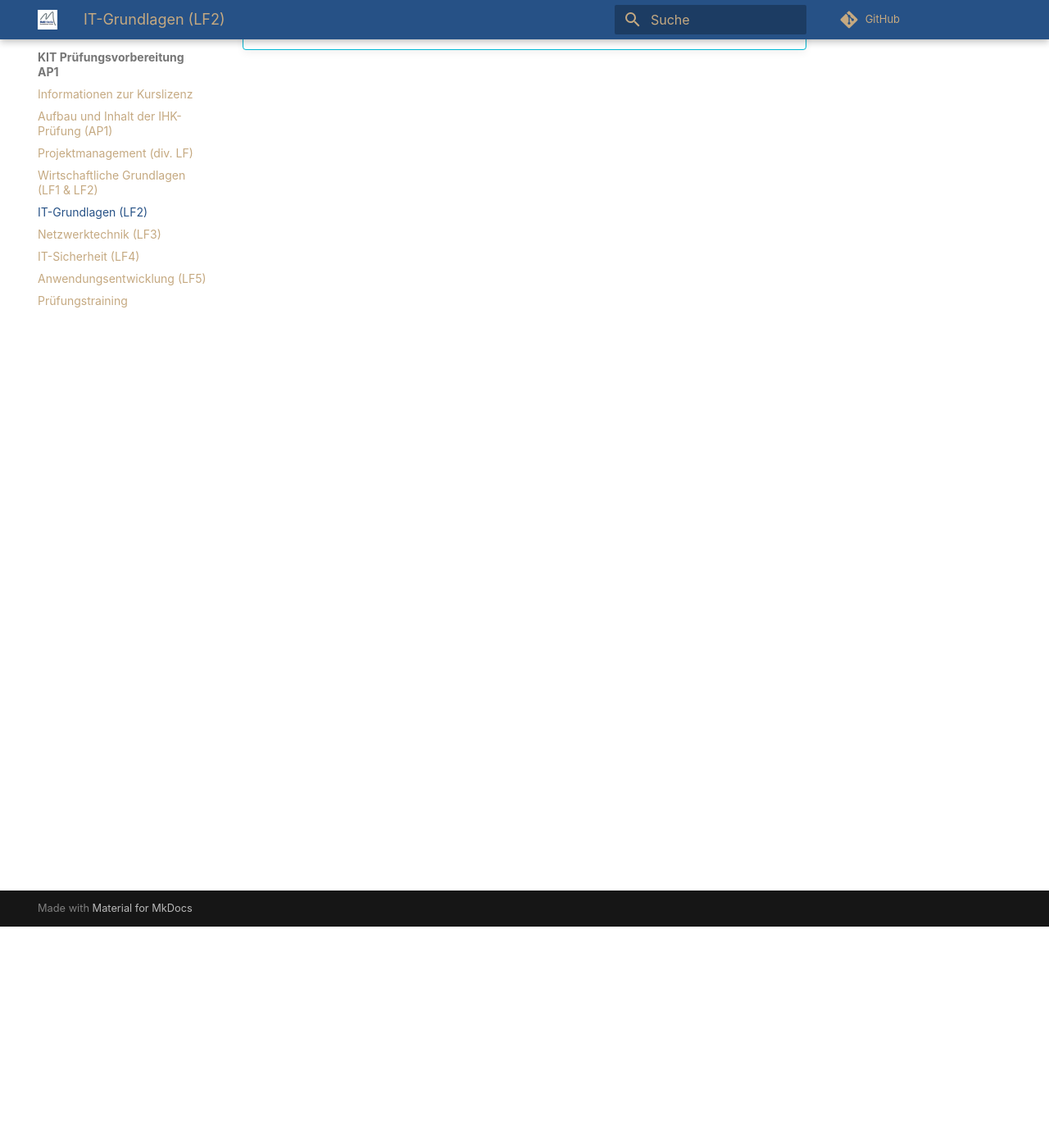
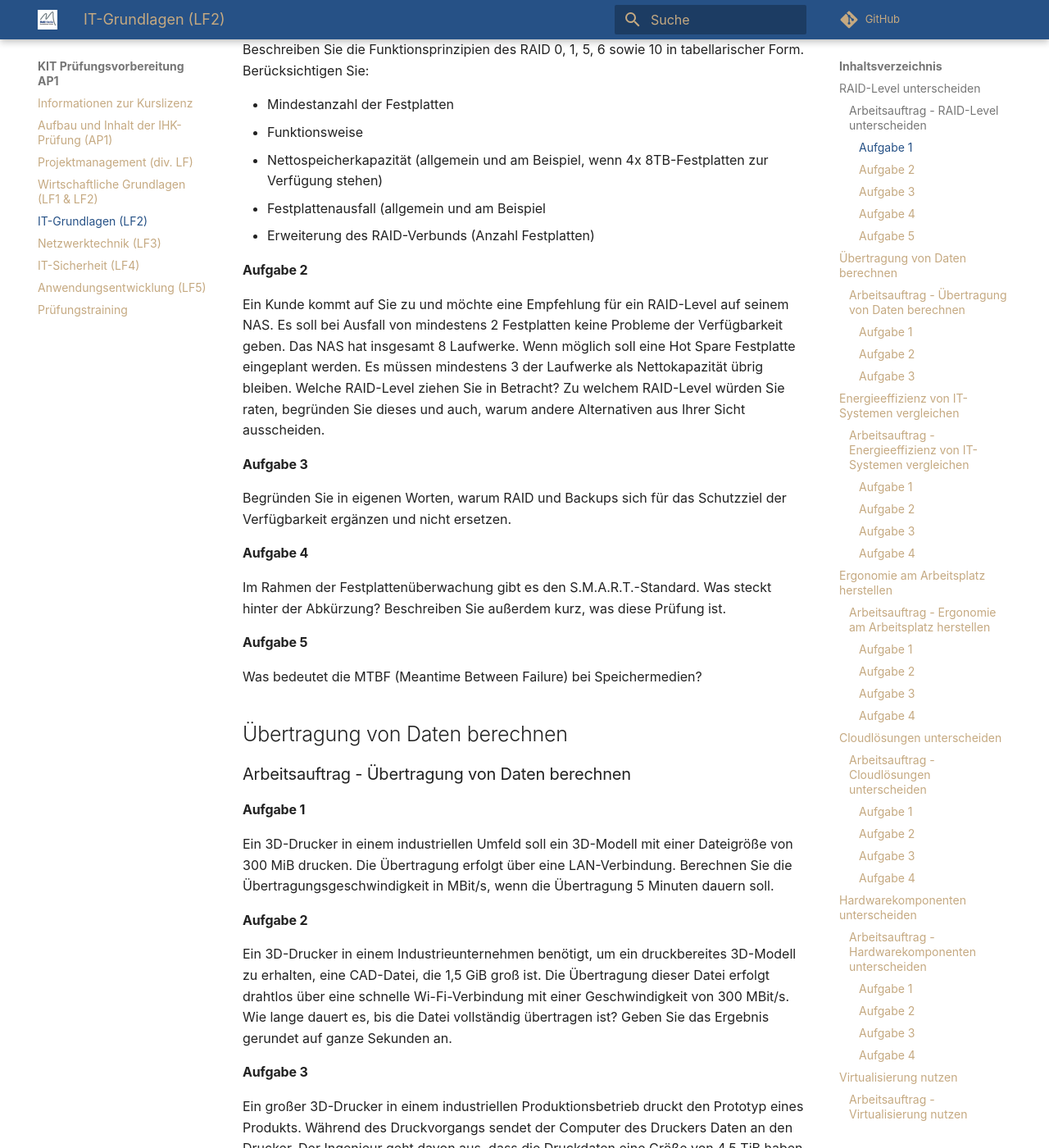
Before and after one commit to herr-nm/MMBbS_KIT_PVAP1, an MkDocs documentation site: the page built from docs/03_it_grundlagen.md, in a window 1280 px wide and 1400 px high, scrolled down 270 px. Shown: the whole window at 82% size. Built offline with MkDocs 1.6.1 and Material for MkDocs 9.7.7, drawn with Linux system fonts in a browser that asks for light colours; comment, search, counter and statistics services are not loaded; some of the changed text lies outside the part shown.

Commit message:
LF2 RAID & Datenübertragung ergänzt

```diff
--- a/docs/03_it_grundlagen.md
+++ b/docs/03_it_grundlagen.md
@@ -1,6 +1,110 @@
 # IT-Grundlagen
 
+## RAID-Level unterscheiden
 
+### Arbeitsauftrag - RAID-Level unterscheiden
+
+#### Aufgabe 1
+
+Beschreiben Sie die Funktionsprinzipien des RAID 0, 1, 5, 6 sowie 10 in tabellarischer Form. Berücksichtigen Sie:
+
+- Mindestanzahl der Festplatten
+- Funktionsweise
+- Nettospeicherkapazität (allgemein und am Beispiel, wenn 4x 8TB-Festplatten zur Verfügung stehen)
+- Festplattenausfall (allgemein und am Beispiel
+- Erweiterung des RAID-Verbunds (Anzahl Festplatten)
+
+#### Aufgabe 2
+
+Ein Kunde kommt auf Sie zu und möchte eine Empfehlung für ein RAID-Level auf seinem NAS. Es soll bei Ausfall von mindestens 2 Festplatten keine Probleme der Verfügbarkeit geben. Das NAS hat insgesamt 8 Laufwerke. Wenn möglich soll eine Hot Spare Festplatte eingeplant werden. Es müssen mindestens 3 der Laufwerke als Nettokapazität übrig bleiben. Welche RAID-Level ziehen Sie in Betracht? Zu welchem RAID-Level würden Sie raten, begründen Sie dieses und auch, warum andere Alternativen aus Ihrer Sicht ausscheiden.
+
+#### Aufgabe 3
+
+Begründen Sie in eigenen Worten, warum RAID und Backups sich für das Schutzziel der Verfügbarkeit ergänzen und nicht ersetzen.
+
+#### Aufgabe 4
+
+Im Rahmen der Festplattenüberwachung gibt es den S.M.A.R.T.-Standard. Was steckt hinter der Abkürzung? Beschreiben Sie außerdem kurz, was diese Prüfung ist.
+
+#### Aufgabe 5
+
+Was bedeutet die MTBF (Meantime Between Failure) bei Speichermedien?
+
+## Übertragung von Daten berechnen
+
+### Arbeitsauftrag - Übertragung von Daten berechnen
+
+#### Aufgabe 1
+
+Ein 3D-Drucker in einem industriellen Umfeld soll ein 3D-Modell mit einer Dateigröße von 300 MiB drucken. Die Übertragung erfolgt über eine LAN-Verbindung. Berechnen Sie die Übertragungsgeschwindigkeit in MBit/s, wenn die Übertragung 5 Minuten dauern soll.
+
+#### Aufgabe 2
+
+Ein 3D-Drucker in einem Industrieunternehmen benötigt, um ein druckbereites 3D-Modell zu erhalten, eine CAD-Datei, die 1,5 GiB groß ist. Die Übertragung dieser Datei erfolgt drahtlos über eine schnelle Wi-Fi-Verbindung mit einer Geschwindigkeit von 300 MBit/s. Wie lange dauert es, bis die Datei vollständig übertragen ist? Geben Sie das Ergebnis gerundet auf ganze Sekunden an.
+
+#### Aufgabe 3
+
+Ein großer 3D-Drucker in einem industriellen Produktionsbetrieb druckt den Prototyp eines Produkts. Während des Druckvorgangs sendet der Computer des Druckers Daten an den Drucker. Der Ingenieur geht davon aus, dass die Druckdaten eine Größe von 4,5 TiB haben sollten. Berechnen Sie die reale Gesamtmenge an Daten, die während des gesamten Druckvorgangs an den 3D-Drucker übertragen werden, wenn der Druck 8 Stunden dauert und die Übertragungsgeschwindigkeit konstant bei 50 MBit/s liegt. Geben Sie die Dateigröße in TiB an.
+
+## Energieeffizienz von IT-Systemen vergleichen
+
+### Arbeitsauftrag - Energieeffizienz von IT-Systemen vergleichen
+
+#### Aufgabe 1
+
+#### Aufgabe 2
+
+#### Aufgabe 3
+
+#### Aufgabe 4
+
+## Ergonomie am Arbeitsplatz herstellen
+
+### Arbeitsauftrag - Ergonomie am Arbeitsplatz herstellen
+
+#### Aufgabe 1
+
+#### Aufgabe 2
+
+#### Aufgabe 3
+
+#### Aufgabe 4
+
+## Cloudlösungen unterscheiden
+
+### Arbeitsauftrag - Cloudlösungen unterscheiden
+
+#### Aufgabe 1
+
+#### Aufgabe 2
+
+#### Aufgabe 3
+
+#### Aufgabe 4
+
+## Hardwarekomponenten unterscheiden
+
+### Arbeitsauftrag - Hardwarekomponenten unterscheiden
+
+#### Aufgabe 1
+
+#### Aufgabe 2
+
+#### Aufgabe 3
+
+#### Aufgabe 4
+
+## Virtualisierung nutzen
+
+### Arbeitsauftrag - Virtualisierung nutzen
+
+#### Aufgabe 1
+
+#### Aufgabe 2
+
+#### Aufgabe 3
+
+#### Aufgabe 4
 
 {%
    include-markdown "inhalte/lizenzhinweis.md"
```
Also changed, not shown: docs/02_wirtschaftliche_grundlagen.md (+6 -0 lines), docs/loesungen/03_it_grundlagen_loesungen.md (+72 -0 lines), docs/bilder/kap_03_uebertragung_von_daten_aufgabe_1.png (added), docs/bilder/kap_03_uebertragung_von_daten_aufgabe_2.png (added), docs/bilder/kap_03_uebertragung_von_daten_aufgabe_3.png (added).
